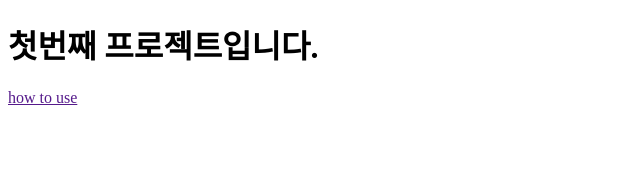
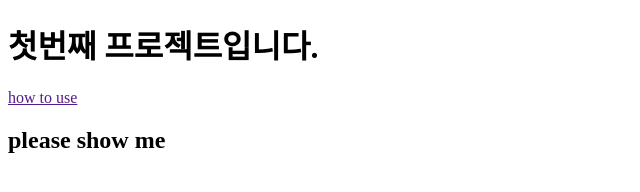
Before and after one commit to seojam03/test, a plain HTML site: page index.html in a window 1280 px wide. Shown: the whole page, without its empty margins (0-640 px from the left). Drawn offline with Linux system fonts and the light colour scheme.

Commit message:
Add: test2

```diff
--- a/index.html
+++ b/index.html
@@ -8,5 +8,6 @@
   <body>
     <h1>첫번째 프로젝트입니다.</h1>
     <a href="">how to use</a>
+    <h2>please show me</h2>
   </body>
 </html>
```
